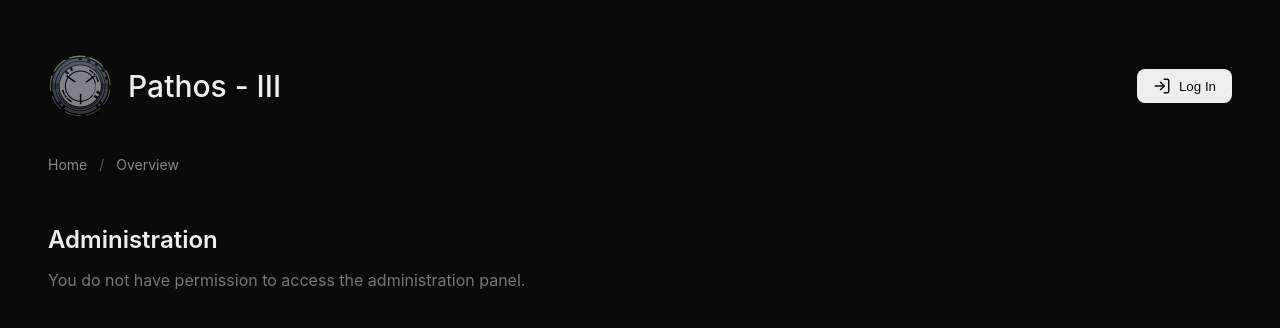
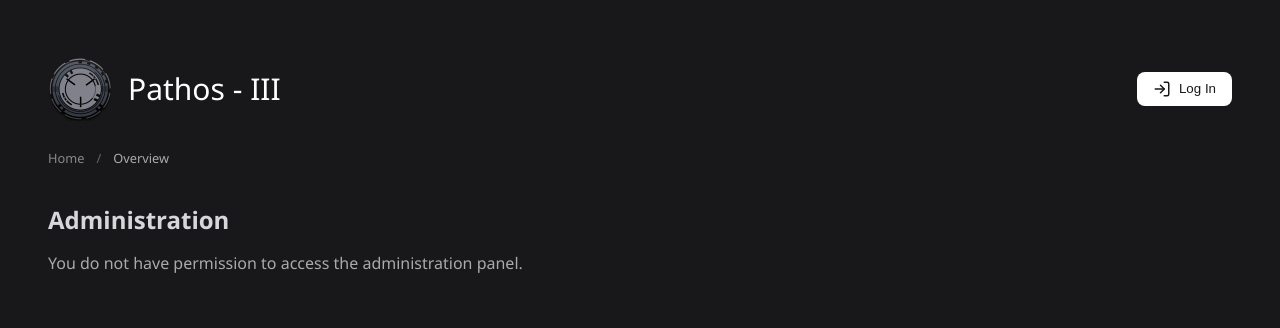
Before and after one commit to wemovewemovewemove/admin, a plain HTML site: page index.html in a window 1280 px wide. Drawn offline with Linux system fonts and the light colour scheme.

Commit message:
Update style.css

```diff
--- a/style.css
+++ b/style.css
@@ -1,25 +1,17 @@
 :root {
-  --bg-dark: #0a0a0a;
-  --text-light: #eee;
-  --text-muted: #777;
-  --border-light: #bbb;
-  --border-hover: #eee;
-  --button-bg-hover: #eee;
-  --button-text-hover: #0a0a0a;
-  --breadcrumb-color: #888;
-  --breadcrumb-divider-color: #555;
-}
-
-*,
-*::before,
-*::after {
-  box-sizing: border-box;
+  --color-zinc-900: oklch(21% .006 285.885);
+  --color-zinc-800: oklch(27% .007 285.885);
+  --color-zinc-700: oklch(33% .007 285.885);
+  --color-zinc-200: oklch(88% .005 285.885);
+  --color-blue-400: oklch(70% .15 255.821);
+  --white: #ffffff;
+  --breadcrumb-color: #aaa;
 }
 
 body {
-  font-family: 'Inter', system-ui, -apple-system, BlinkMacSystemFont, 'Segoe UI', Roboto, Helvetica, Arial, sans-serif;
-  background-color: var(--bg-dark);
-  color: var(--text-light);
+  font-family: 'Segoe UI', system-ui, sans-serif;
+  background-color: var(--color-zinc-900);
+  color: var(--color-zinc-200);
   margin: 0;
   padding: 0;
   min-height: 100vh;
@@ -30,13 +22,14 @@ body {
   padding: 3rem;
   display: flex;
   flex-direction: column;
-  gap: 2rem;
+  gap: 1rem; /* Reduced from 2rem to bring header and breadcrumb closer */
 }
 
 header {
   display: flex;
   justify-content: space-between;
   align-items: center;
+  margin-bottom: 0.25rem; /* Small margin below header */
 }
 
 .header-left {
@@ -54,7 +47,7 @@ header {
 header h1 {
   font-size: 1.875rem;
   font-weight: 500;
-  color: var(--text-light);
+  color: var(--white);
   transition: text-decoration 0.3s;
 }
 
@@ -69,8 +62,8 @@ header h1 {
   display: inline-flex;
   align-items: center;
   gap: 0.5rem;
-  background-color: var(--text-light);
-  color: var(--bg-dark);
+  background-color: var(--white);
+  color: var(--color-zinc-900);
   border: none;
   padding: 0.5rem 1rem;
   border-radius: 8px;
@@ -80,30 +73,30 @@ header h1 {
 }
 
 .login-btn:hover {
-  background-color: var(--button-bg-hover);
-  color: var(--button-text-hover);
+  background-color: rgba(255, 255, 255, 0.9);
 }
 
 .breadcrumb {
   display: flex;
   align-items: center;
   gap: 0.75rem;
-  font-size: 0.875rem;
+  font-size: 0.8rem; /* Slightly smaller font */
   color: var(--breadcrumb-color);
+  margin-top: 0;
 }
 
 .breadcrumb a {
-  color: var(--breadcrumb-color);
+  color: #888;
   transition: color 0.2s ease;
   text-decoration: none;
 }
 
 .breadcrumb a:hover {
-  color: var(--text-light);
+  color: #fff;
 }
 
 .breadcrumb .divider {
-  color: var(--breadcrumb-divider-color);
+  color: #666;
 }
 
 .main-content h2 {
@@ -113,6 +106,6 @@ header h1 {
 }
 
 .no-access {
-  color: var(--text-muted);
+  color: #aaa;
   font-size: 1rem;
 }
```
